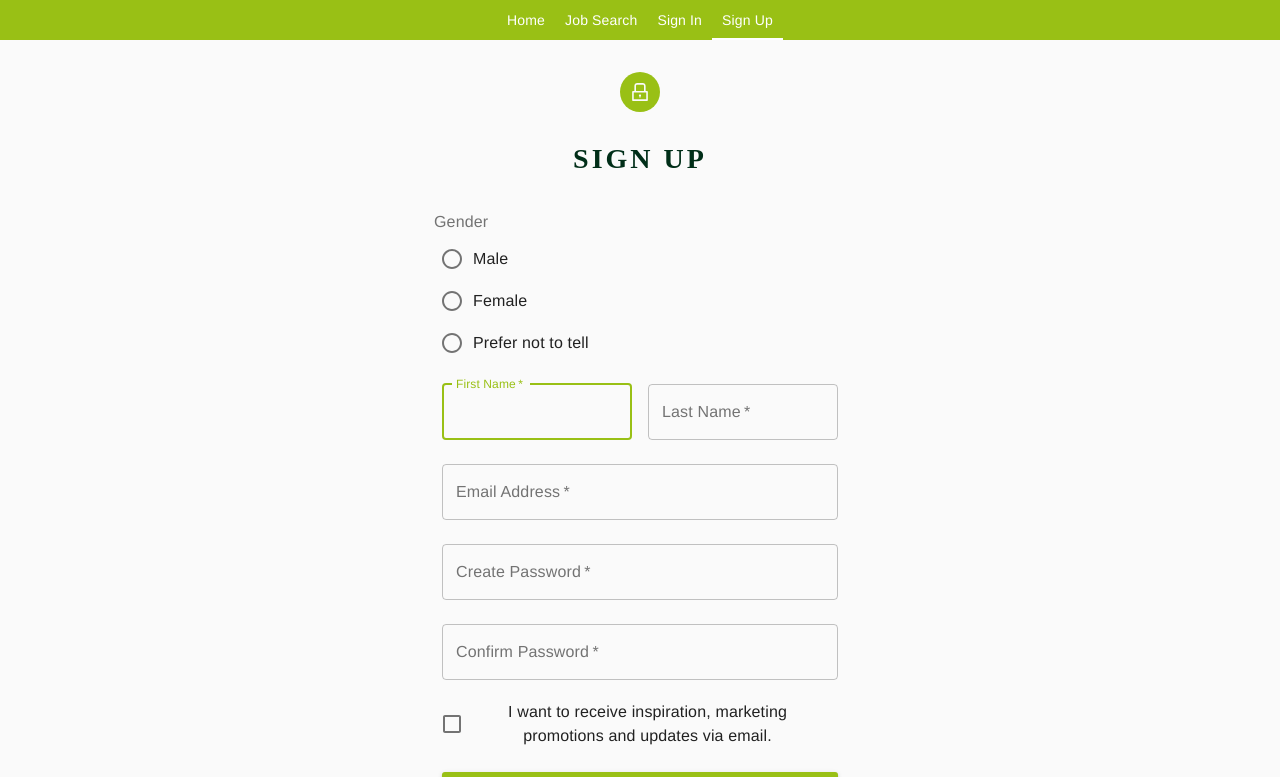
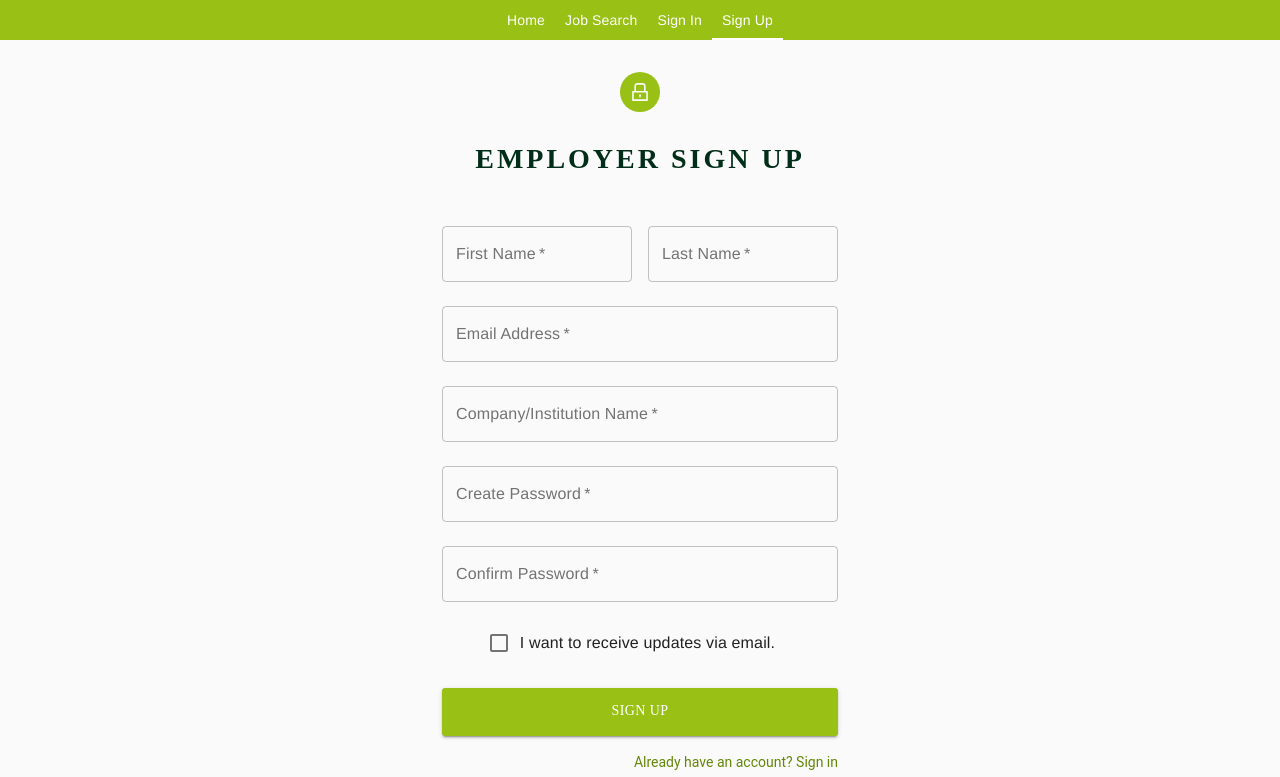
Before and after one commit to ChloeZzzzz/Sheltero, a React (Create React App) app in the folder sheltero_UI/sheltero_app/: page /register in a window 1280 px wide. Shown: the top 777 px of the page. Built offline with nearby package versions, Linux system fonts and the light colour scheme.

Commit message:
Update: Employee registration form and employer registration form.

```diff
--- a/sheltero_UI/sheltero_app/src/App.js
+++ b/sheltero_UI/sheltero_app/src/App.js
@@ -14,29 +14,12 @@ export default function App() {
   return (
     <Router>
       <div className="App">
-        <Nav />
+        <Nav /> {/* insert navigation bar from components on each page */}
 
-        {/* the content */}
-        {/* A <Switch> looks through its children <Route>s and
+        <Switch>
+          {/* A <Switch> looks through its children <Route>s and
           renders the first one that matches the current URL. */}
-        <Switch>
-
-          {/* <Route exact path="/">
-            <Home />
-          </Route>
-
-          <Route path="/authors">
-            <Authors />
-          </Route>
-
-          <Route exact path="/login">
-            <Login />
-          </Route>
-
-          <Route exact path="/login">
-            <Register />
-          </Route> */}
-
+          {/* Link each pages and specify components to render */}
           <Route exact path="/login" render={props => <Login {...props} />} />
           <Route exact path="/register" render={props => <Register {...props} />} />
           <Route exact path="/" render={props => <Home {...props} />} />
--- a/sheltero_UI/sheltero_app/src/components/EmployeeSignup.js
+++ b/sheltero_UI/sheltero_app/src/components/EmployeeSignup.js
@@ -10,7 +10,7 @@ import {
          Checkbox,
          Grid,
          Box,
-         makeStyles,
+         withStyles,
          Container,
          FormControl,
          FormLabel,
@@ -18,7 +18,7 @@ import {
          RadioGroup} from '@material-ui/core';
 
 
-const useStyles = makeStyles((theme) => ({
+const styles = theme => ({
     paper: {
       marginTop: theme.spacing(8),
       display: 'flex',
@@ -47,14 +47,41 @@ const useStyles = makeStyles((theme) => ({
       display: 'flex',
       alignItems: 'flex-start',
     },
-
     })
-  )
 
 
+  export default withStyles(styles) (class EmployeeSignup extends React.Component {
 
-  export default function EmployeeSignup() {
-    const classes = useStyles();
+  state = {
+    open: false,
+    employerRegister: {
+      gender: '',
+      firstName: '',
+      lastName: '',
+      email: '',
+      password:'',
+    }
+  }
+
+  handleToggle = () => {
+      this.setState({
+          open: !this.state.open
+      })
+  }
+
+  handleChange = name => ({target: {value}}) => {
+      this.setState({
+          employerRegister: {
+              ...this.state.exercise,
+              [name]: value
+          }
+      })
+  }
+
+
+    render () {
+      const { classes } = this.props;
+
 
     return (
       <Container component="main" maxWidth="xs" >
@@ -64,7 +91,7 @@ const useStyles = makeStyles((theme) => ({
               <LockOutlined />
           </Avatar>
           <H2 component="h1" variant="h5">
-            Sign up
+            Employee Sign Up
           </H2>
 
           <form className={classes.form} noValidate>
@@ -111,7 +138,6 @@ const useStyles = makeStyles((theme) => ({
                   fullWidth
                   id="firstName"
                   label="First Name"
-                  autoFocus
                 />
               </Grid>
 
@@ -172,7 +198,7 @@ const useStyles = makeStyles((theme) => ({
               <Grid item xs={12}>
                 <FormControlLabel
                   control={<Checkbox className={classes.checkbox} value="allowExtraEmails" color="primary"/>}
-                  label="I want to receive inspiration, marketing promotions and updates via email."
+                  label="I want to receive new jobs posts and updates via email."
                 />
               </Grid>
 
@@ -204,3 +230,4 @@ const useStyles = makeStyles((theme) => ({
       </Container>
     );
   }
+})
--- a/sheltero_UI/sheltero_app/src/components/EmployerSignup.js
+++ b/sheltero_UI/sheltero_app/src/components/EmployerSignup.js
@@ -0,0 +1,213 @@
+import React from 'react';
+import { LockOutlined } from '@ant-design/icons';
+import { PrimButton, H2, TextLink } from './theme';
+import Copyright from './Copyright';
+import {
+         Avatar,
+         CssBaseline,
+         TextField,
+         FormControlLabel,
+         Checkbox,
+         Grid,
+         Box,
+         withStyles,
+         Container } from '@material-ui/core';
+
+const styles = theme => ({
+    paper: {
+      marginTop: theme.spacing(8),
+      display: 'flex',
+      flexDirection: 'column',
+      alignItems: 'center',
+      width: '100%',
+    },
+    avatar: {
+      margin: theme.spacing(1),
+      backgroundColor: '#99C015',
+    },
+    box: {
+      margin: theme.spacing(8,0,2,0),
+    },
+    form: {
+      width: '100%',
+      marginTop: theme.spacing(3),
+    },
+    submit: {
+      margin: theme.spacing(3, 0, 2),
+    },
+    textField: {
+      margin: theme.spacing(.5, 0, .5),
+    },
+    positionLeft: {
+      display: 'flex',
+      alignItems: 'flex-start',
+    },
+
+    })
+
+
+
+  export default withStyles(styles) (class EmployerSignup extends React.Component {
+
+    state = {
+        open: false,
+        employerRegister: {
+            firstName: '',
+            lastName: '',
+            email: '',
+            company:'',
+            password:'',
+        }
+    }
+
+    handleToggle = () => {
+        this.setState({
+            open: !this.state.open
+        })
+    }
+
+    handleChange = name => ({target: {value}}) => {
+        this.setState({
+            employerRegister: {
+                ...this.state.exercise,
+                [name]: value
+            }
+        })
+    }
+
+    render() {
+        const { classes } = this.props; //receive classes styles
+        const { open, employerRegister: {firstName, lastName, email, company, password } } = this.state
+
+    return (
+      <Container component="main" maxWidth="xs" >
+        <CssBaseline />
+        <div className={classes.paper}>
+          <Avatar className={classes.avatar}>
+              <LockOutlined />
+          </Avatar>
+          <H2 component="h1" variant="h5">
+            Employer Sign Up
+          </H2>
+
+          <form className={classes.form} noValidate>
+
+
+            <Grid container spacing={2}>
+
+              <Grid item xs={12} sm={6}>
+                <TextField
+                  className={classes.textField}
+                  autoComplete="fname"
+                  name="firstName"
+                  variant="outlined" //add border to text field
+                  required
+                  fullWidth
+                  id="firstName"
+                  label="First Name"
+                />
+              </Grid>
+
+              <Grid item xs={12} sm={6}>
+                <TextField
+                  className={classes.textField}
+                  variant="outlined"
+                  required
+                  fullWidth
+                  id="lastName"
+                  label="Last Name"
+                  name="lastName"
+                  autoComplete="lname"
+                />
+              </Grid>
+
+              <Grid item xs={12}>
+                <TextField
+                  className={classes.textField}
+                  variant="outlined"
+                  required
+                  fullWidth
+                  id="email"
+                  label="Email Address"
+                  name="email"
+                  autoComplete="email"
+                />
+              </Grid>
+
+              <Grid item xs={12}>
+                <TextField
+                  className={classes.textField}
+                  variant="outlined"
+                  required
+                  fullWidth
+                  id="company"
+                  label="Company/Institution Name"
+                  name="companyName"
+                  autoComplete="companyName"
+                />
+              </Grid>
+
+              <Grid item xs={12}>
+                <TextField
+                  className={classes.textField}
+                  variant="outlined"
+                  required
+                  fullWidth
+                  name="password"
+                  label="Create Password"
+                  type="password"
+                  id="password"
+                  autoComplete="current-password"
+                />
+                </Grid>
+
+                <Grid item xs={12}>
+                <TextField
+                  className={classes.textField}
+                  variant="outlined"
+                  required
+                  fullWidth
+                  name="password"
+                  label="Confirm Password"
+                  type="password"
+                  id="createPassword"
+                  autoComplete="current-password"
+                />
+              </Grid>
+
+              <Grid item xs={12}>
+                <FormControlLabel
+                  control={<Checkbox className={classes.checkbox} value="allowExtraEmails" color="primary"/>}
+                  label="I want to receive updates via email."
+                />
+              </Grid>
+
+            </Grid>
+
+            <PrimButton
+              type="submit"
+              fullWidth
+              variant="contained"
+              className={classes.submit}>
+              Sign Up
+            </PrimButton>
+
+            <Grid container justify="flex-end">
+              <Grid item>
+                  <TextLink variant="body2" href="/login">
+                    Already have an account? Sign in
+                  </TextLink>
+              </Grid>
+            </Grid>
+
+          </form>
+        </div>
+
+        <Box mt={5} className={classes.box}>
+          <Copyright />
+        </Box>
+
+      </Container>
+    );
+   }
+})
--- a/sheltero_UI/sheltero_app/src/components/theme.js
+++ b/sheltero_UI/sheltero_app/src/components/theme.js
@@ -1,4 +1,4 @@
-import { styled, createMuiTheme, ThemeProvider, makeStyles } from '@material-ui/core/styles';
+import { styled, createMuiTheme, makeStyles } from '@material-ui/core/styles';
 import Button from '@material-ui/core/Button';
 import Typography from '@material-ui/core/Typography';
 import Link from '@material-ui/core/Link';
--- a/sheltero_UI/sheltero_app/src/pages/Register.js
+++ b/sheltero_UI/sheltero_app/src/pages/Register.js
@@ -1,19 +1,17 @@
 import React from 'react';
 import { LockOutlined } from '@ant-design/icons';
-import { PrimButton, H2, TextLink } from '../components/theme';
+import { PrimButton, H1, H2, TextLink } from '../components/theme';
 import EmployeeSignup from '../components/EmployeeSignup';
-import { Box } from '@material-ui/core';
+import EmployerSignup from '../components/EmployerSignup';
+import { Box, FormControl, FormLabel, RadioGroup, FormControlLabel, Radio } from '@material-ui/core';
 
 
+export default function Register()
+  {
+        return (
+          <Box>
+            <EmployerSignup />
+          </Box>
+        );
 
-
-export default function SignUp() {
-  // const classes = useStyles();
-
-  return (
-    <Box>
-      <EmployeeSignup />
-    </Box>
-  );
-
-}
+  }
```
Also changed, not shown: sheltero_UI/sheltero_app/src/components/Nav.js (+0 -22 lines).
